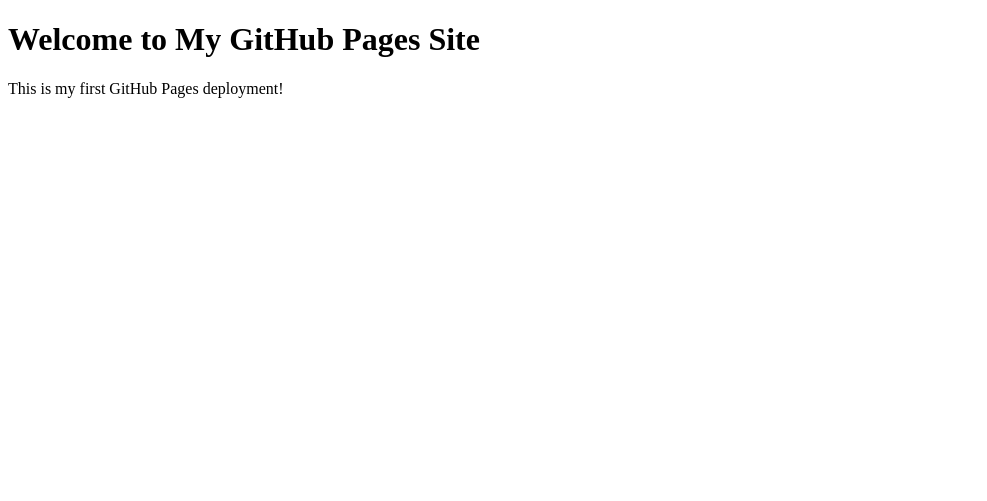
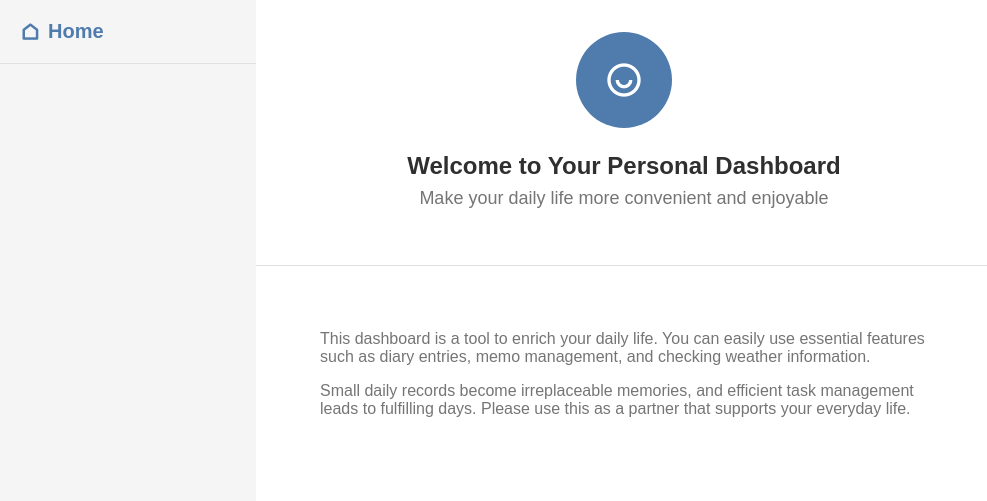
Before and after one commit to hirotaka-nanashima/my-first-web-app, a plain HTML site: page index.html in a window 1280 px wide. Shown: the whole page, without its empty margins (0-987 px from the left). Drawn offline with nearby package versions, Linux system fonts and the light colour scheme.

Commit message:
Add files via upload
新しい Web サイト用ファイルをアップロード

```diff
--- a/index.html
+++ b/index.html
@@ -1,12 +1,50 @@
 <!DOCTYPE html>
 <html lang="en">
+
 <head>
-    <meta charset="UTF-8">
-    <meta name="viewport" content="width=device-width, initial-scale=1.0">
-    <title>My GitHub Pages Site</title>
+  <meta charset="UTF-8" />
+  <meta name="viewport" content="width=device-width, initial-scale=1.0" />
+  <title>Dashboard</title>
+  <link rel="stylesheet" type="text/css" href="style.css" />
+  <link href="https://cdn.jsdelivr.net/npm/remixicon@4.5.0/fonts/remixicon.css" rel="stylesheet" />
 </head>
+
 <body>
-    <h1>Welcome to My GitHub Pages Site</h1>
-    <p>This is my first GitHub Pages deployment!</p>
+  <div class="dashboard-container">
+    <aside class="sidebar">
+      <div class="sidebar-header">
+        <a href="#" class="sidebar-home" data-tab="home">
+          <span class="ri-home-line"></span>
+          <span>Home</span>
+        </a>
+      </div>
+    </aside>
+    <main>
+      <section class="content-section" id="home">
+        <header class="section-header">
+          <div class="profile-circle">
+            <span class="ri-user-smile-line"></span>
+          </div>
+          <h1 class="section-title">Welcome to Your Personal Dashboard</h1>
+          <p class="section-subtitle">
+            Make your daily life more convenient and enjoyable
+          </p>
+        </header>
+        <div class="section-body">
+          <div class="section-description">
+            <p>
+              This dashboard is a tool to enrich your daily life. You can easily use essential features such as diary
+              entries, memo management, and checking weather information.
+            </p>
+            <p>
+              Small daily records become irreplaceable memories, and efficient task management leads to fulfilling days.
+              Please use this as a partner that supports your everyday life.
+            </p>
+          </div>
+        </div>
+      </section>
+    </main>
+  </div>
 </body>
+
 </html>
--- /dev/null
+++ b/style.css
@@ -0,0 +1,130 @@
+/* ブラウザで設定されているスタイルのリセット・共通設定 */
+/* 消さないでください */
+*,
+*::before,
+*::after {
+  box-sizing: border-box;
+}
+
+body,
+h1,
+h2,
+h3,
+p,
+ul,
+li,
+form,
+input,
+textarea,
+select,
+button {
+  margin: 0;
+  padding: 0;
+  font-family: sans-serif;
+}
+
+header {
+  padding: 20px;
+  border: 1px #e0e0e0;
+}
+
+ul {
+  list-style: none;
+}
+
+/* スタイルのリセット終了 */
+
+/* サイドバーとメインコンテンツを包むための要素のスタイルを書いてください */
+.dashboard-container {
+  display: flex;
+  height: 100vh;
+}
+
+.sidebar {
+  width: 256px;
+  height: 100%;
+  background-color: #f5f5f5;
+}
+
+
+/* サイドバーに関連するスタイルを書いてください */
+.dashboard-container {
+  display: flex;
+  height: 100vh;
+}
+
+
+.sidebar-header {
+  padding: 20px;
+  border-bottom: 1px solid #e0e0e0;
+}
+
+.sidebar-home {
+  font-size: 1.25rem;
+  font-weight: 600;
+  color: #4f7cac;
+  display: flex;
+  align-items: center;
+  gap: 8px;
+  text-decoration: none;
+}
+
+/* メインコンテンツに関連するスタイルを書いてください */
+.main-content {}
+
+
+
+
+/* セクションヘッダー */
+.section-header {
+  background-color: #ffffff;
+  padding: 32px;
+  border-bottom: 1px solid #e0e0e0;
+  text-align: center;
+}
+
+.section-title {
+  font-size: 1.5rem;
+  font-weight: 600;
+  color: #2f2f2f;
+  margin-bottom: 8px;
+}
+
+.section-subtitle {
+  font-size: 1.125rem;
+  color: #757575;
+  margin-bottom: 24px;
+}
+
+.section-description {
+  max-width: 672px;
+  margin: 0 auto;
+  color: #757575;
+  padding: 32px;
+}
+
+.section-description p {
+  margin-bottom: 16px;
+}
+
+/* プロフィールサークル */
+.profile-circle {
+  width: 96px;
+  height: 96px;
+  background-color: #4f7cac;
+  border-radius: 50%;
+  display: flex;
+  align-items: center;
+  justify-content: center;
+  margin: 0 auto 24px;
+}
+
+.profile-circle span {
+  font-size: 2.5rem;
+  color: #fff;
+}
+
+/* セクション本文 */
+.section-body {
+  padding: 32px;
+}
```
